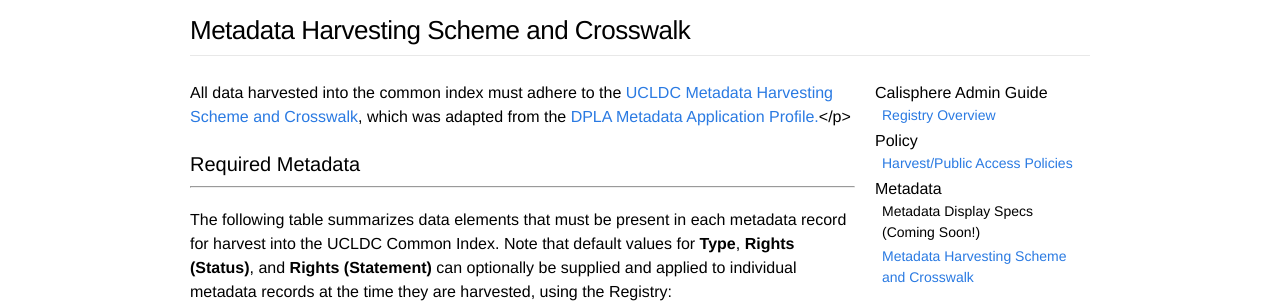
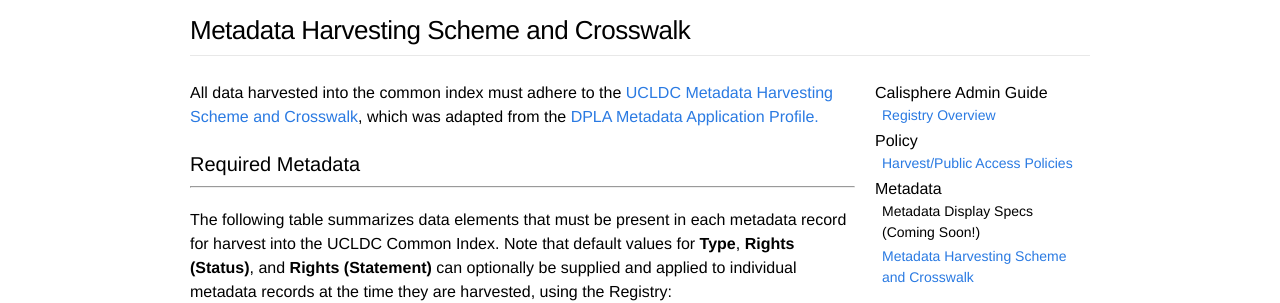
Before and after one commit to ucldc/ucldc-docs, a Jekyll site: the page built from docs/registry/metadata-harvest.md, in a window 1280 px wide. Shown: the part 136-439 px from the top of the page. Built offline with Jekyll 4.4.1, drawn with Linux system fonts in a browser that asks for light colours; nearby versions of some CDN libraries.

```diff
--- a/docs/registry/metadata-harvest.md
+++ b/docs/registry/metadata-harvest.md
@@ -5,7 +5,7 @@ permalink: /docs/registry/metadata-harvest/
 breadcrumbs: Calisphere Admin Guide
 ---
 
-All data harvested into the common index must adhere to the [UCLDC Metadata Harvesting Scheme and Crosswalk](https://docs.google.com/spreadsheets/d/1u2RE9PD0N9GkLQTFNJy3HiH9N5IbKDG52HjJ6JomC9I/edit#gid=265758929), which was adapted from the <a href="http://dp.la/info/wp-content/uploads/2013/04/DPLAMetadataPolicy.pdf">DPLA Metadata Application Profile.</a></p>
+All data harvested into the common index must adhere to the [UCLDC Metadata Harvesting Scheme and Crosswalk](https://docs.google.com/spreadsheets/d/1u2RE9PD0N9GkLQTFNJy3HiH9N5IbKDG52HjJ6JomC9I/edit#gid=265758929), which was adapted from the <a href="http://dp.la/info/wp-content/uploads/2013/04/DPLAMetadataPolicy.pdf">DPLA Metadata Application Profile.</a>
 
 ##Required Metadata
 ***
```
